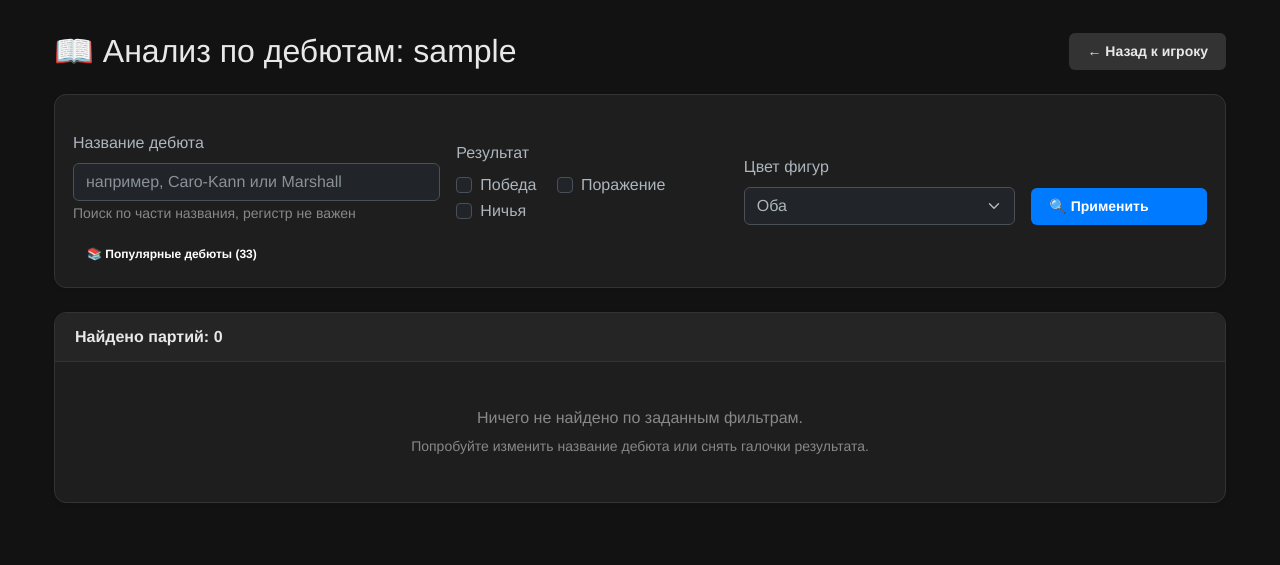
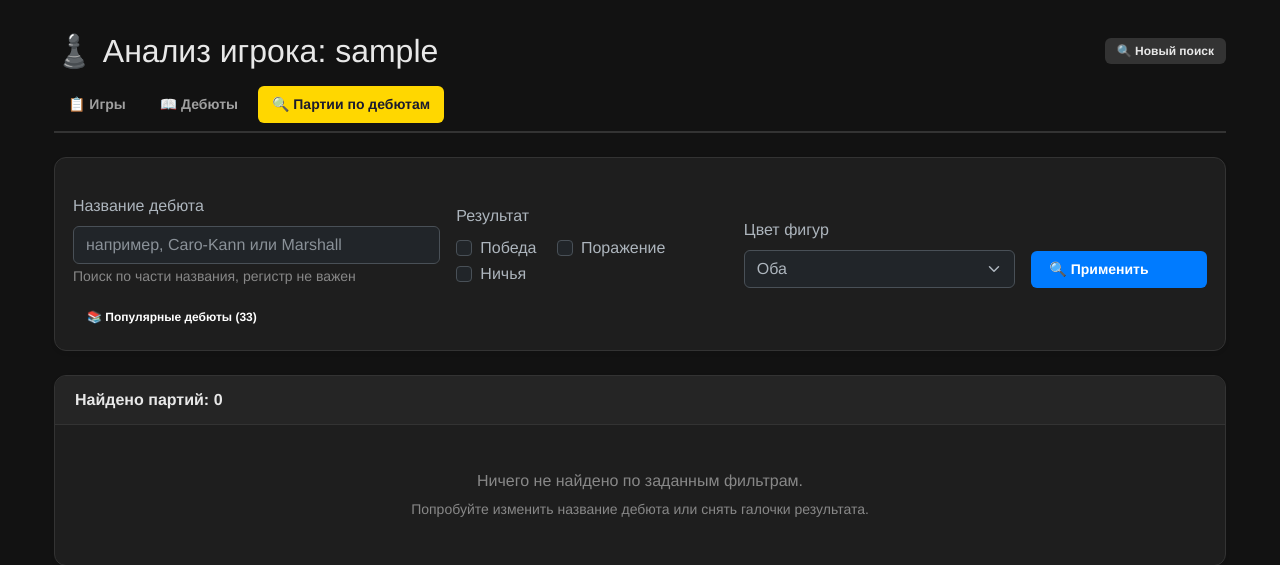
Before and after one commit to bauman-robotics/lichess_db_project, a Flask app: a page that uses web_app/templates/base.html in a window 1280 px wide. Shown: the part 70-635 px from the top of the page. Run offline with Flask 3, Linux system fonts and the light colour scheme; data that the repository does not hold is empty; some libraries are stand-ins or nearby versions.

Commit message:
Try step 3. Отдельная страница для топ дебютов

```diff
--- a/web_app/routes.py
+++ b/web_app/routes.py
@@ -904,7 +904,7 @@ def search():
 
 @main_bp.route('/player/<username>')
 def player_stats(username):
-    """Страница статистики игрока"""
+    """Страница статистики игрока: последние игры + базовая статистика."""
     # Получаем лимит из URL (если есть)
     limit = request.args.get('limit', 1000, type=int)
 
@@ -920,11 +920,10 @@ def player_stats(username):
         else:
             flash(f'❌ Ошибка загрузки: {result.get("error")}', 'danger')
             return render_template('player_stats.html',
-                                 username=username,
-                                 stats=None,
-                                 exists=False)
-
-    openings = get_opening_stats(username)
+                                   username=username,
+                                   stats=None,
+                                   exists=False,
+                                   current_section='games')
 
     # Лимит последних игр из конфига
     config_loader = ConfigLoader()
@@ -946,7 +945,7 @@ def player_stats(username):
             'result': game.get('result', '—'),
             'opening': game.get('opening', '—'),
             'color': game.get('color', '—'),
-            'time_control': game.get('time_control', '—')
+            'time_control': game.get('time_control', '—'),
         }
         rating_progression_json.append(json_game)
 
@@ -964,18 +963,17 @@ def player_stats(username):
     }
 
     return render_template('player_stats.html',
-                         username=username,
-                         stats=stats,
-                         exists=True,
-                         openings=openings,
-                         games=games,
-                         rating_stats=rating_stats,
-                         time_stats=time_stats,
-                         move_stats=move_stats,
-                         rating_progression=rating_progression,
-                         rating_progression_json=rating_progression_json,
-                         viewer_config=viewer_config)
-
+                           username=username,
+                           stats=stats,
+                           exists=True,
+                           games=games,
+                           rating_stats=rating_stats,
+                           time_stats=time_stats,
+                           move_stats=move_stats,
+                           rating_progression=rating_progression,
+                           rating_progression_json=rating_progression_json,
+                           viewer_config=viewer_config,
+                           current_section='games')
 
 @main_bp.route('/player/<username>/delete', methods=['POST'])
 def delete_player(username):
@@ -1034,6 +1032,7 @@ def player_openings(username):
         popular_openings=popular_openings,
         running_ids=running_ids or [],
         viewer_config=viewer_config,
+        current_section='openings',
         filters={
             'opening': opening,
             'results': results or [],
@@ -1253,3 +1252,35 @@ def game_positions_route(username, game_id):
         'meta': _game_meta(game),
         'analysis': game.get('game_analysis') or '',   # ← новое
     })
+
+@main_bp.route('/player/<username>/debuts')
+def player_debuts(username):
+    """Страница статистики по дебютам (топ дебютов)."""
+    stats = get_player_stats(username)
+    if not stats.get('exists'):
+        flash(f'Игрок {username} не найден.', 'warning')
+        return redirect(f'/lichess-analyzer/player/{username}')
+
+    openings = get_opening_stats(username, limit=50)
+
+    config_loader = ConfigLoader()
+    _default_tab = (config_loader.get('viewer.default_tab', 'comments') or 'comments').lower()
+    if _default_tab not in ('moves', 'comments'):
+        _default_tab = 'comments'
+
+    viewer_config = {
+        'board_size_desktop': config_loader.get('viewer.board_size_desktop', 500),
+        'board_size_mobile':  config_loader.get('viewer.board_size_mobile', 320),
+        'play_interval_ms':   config_loader.get('viewer.play_interval_ms', 800),
+        'default_tab':        _default_tab,
+        'show_coords':        bool(config_loader.get('viewer.show_coords', True)),
+    }
+
+    return render_template(
+        'player_debuts.html',
+        username=username,
+        stats=stats,
+        openings=openings,
+        viewer_config=viewer_config,
+        current_section='debuts',
+    )
--- a/web_app/static/css/style.css
+++ b/web_app/static/css/style.css
@@ -1375,3 +1375,48 @@ thead.table-light th {
     font-size: 12px;
     line-height: 1.3;
 }
+
+/* Навигация по разделам игрока */
+.player-nav {
+    display: flex;
+    flex-wrap: wrap;
+    gap: 6px;
+    border-bottom: 2px solid var(--border-color);
+    padding-bottom: 8px;
+}
+
+.player-nav a {
+    padding: 8px 14px;
+    border-radius: 6px;
+    text-decoration: none;
+    color: var(--text-secondary);
+    font-weight: 600;
+    font-size: 14px;
+    transition: background 0.15s, color 0.15s;
+    white-space: nowrap;
+}
+
+.player-nav a:hover {
+    background: rgba(255, 255, 255, 0.06);
+    color: var(--text-primary);
+}
+
+.player-nav a.active {
+    background: var(--accent-gold);
+    color: #1a1a2e;
+}
+
+/* На мобильном — скролл по горизонтали */
+@media (max-width: 768px) {
+    .player-nav {
+        flex-wrap: nowrap;
+        overflow-x: auto;
+        -webkit-overflow-scrolling: touch;
+        padding-bottom: 6px;
+    }
+    .player-nav a {
+        font-size: 13px;
+        padding: 6px 12px;
+        flex-shrink: 0;
+    }
+}
--- a/web_app/templates/base.html
+++ b/web_app/templates/base.html
@@ -8,7 +8,7 @@
     <!-- Bootstrap CSS с темной темой -->
     <link href="https://cdn.jsdelivr.net/npm/bootstrap@5.3.0/dist/css/bootstrap.min.css" rel="stylesheet">
     <!-- Наши стили -->
-    <link href="/lichess-analyzer/static/css/style.css?v=36" rel="stylesheet">
+    <link href="/lichess-analyzer/static/css/style.css?v=37" rel="stylesheet">
     {% block extra_css %}{% endblock %}
 </head>
 <body>
--- /dev/null
+++ b/web_app/templates/player_header.html
@@ -0,0 +1,22 @@
+<div class="d-flex justify-content-between align-items-center mb-3 flex-wrap gap-2">
+    <h2 class="mb-0">♟️ Анализ игрока: {{ username }}</h2>
+    <a href="/lichess-analyzer/search" class="btn btn-sm btn-secondary">
+        🔍 Новый поиск
+    </a>
+</div>
+
+<nav class="player-nav mb-4">
+    <a href="/lichess-analyzer/player/{{ username }}"
+       class="{% if current_section == 'games' %}active{% endif %}">
+        📋 Игры
+    </a>
+    <a href="/lichess-analyzer/player/{{ username }}/debuts"
+       class="{% if current_section == 'debuts' %}active{% endif %}">
+        📖 Дебюты
+    </a>
+    <a href="/lichess-analyzer/player/{{ username }}/openings"
+       class="{% if current_section == 'openings' %}active{% endif %}">
+        🔍 Партии по дебютам
+    </a>
+    <!-- Сюда будем добавлять другие разделы (прогресс, контроль и т.д.) -->
+</nav>
--- a/web_app/templates/player_openings.html
+++ b/web_app/templates/player_openings.html
@@ -4,12 +4,7 @@
 <div class="row">
     <div class="col-12">
 
-        <div class="d-flex justify-content-between align-items-center mb-4 flex-wrap gap-2">
-            <h2 class="mb-0">📖 Анализ по дебютам: {{ username }}</h2>
-            <a href="/lichess-analyzer/player/{{ username }}" class="btn btn-secondary">
-                ← Назад к игроку
-            </a>
-        </div>
+        {% include "player_header.html" %}
 
         <!-- ============================================ -->
         <!-- ФОРМА ФИЛЬТРОВ                                -->
```
Also changed, not shown: web_app/templates/player_debuts.html (added, +112 -0 lines), web_app/templates/player_stats.html (+1 -59 lines).
